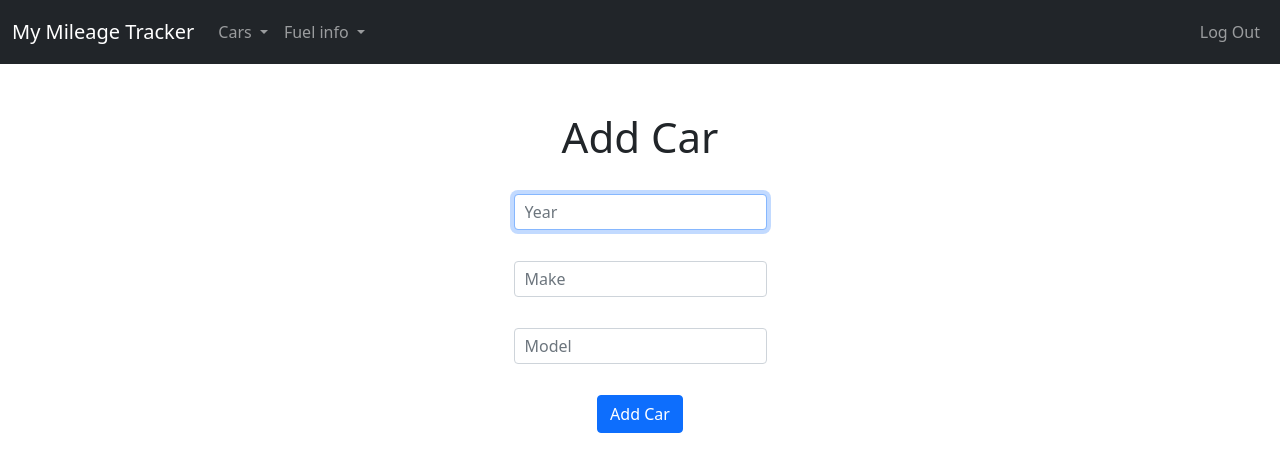
After one commit to Lannyboi/my_mileage_tracker_py, a Flask app: page /add-car in a window 1280 px wide. The commit adds this page. Shown: the top 472 px of the page. Run offline with Flask 3, Linux system fonts and the light colour scheme; a user stored in the database is signed in; some libraries are stand-ins or nearby versions.

Commit message:
Can now add cars

```diff
--- a/app.py
+++ b/app.py
@@ -75,8 +75,28 @@ def login():
     else:
         return render_template("login.html")
 
+
 @app.route("/logout")
 def logout():
     # Logout
     session.clear()
     return redirect("/")
+
+
+@app.route("/add-car", methods=["GET", "POST"])
+@login_required
+def addCar():
+    if request.method == "GET":
+        return render_template("addCar.html")
+
+    elif request.method == "POST":
+        year = int(request.form.get("year"))
+        make = request.form.get("make")
+        model = request.form.get("model")
+
+        if not year or not make or not model:
+            return "Please fill out all required fields"
+        else:
+            print(year, make, model, session["user_id"])
+            db.execute("INSERT INTO cars (car_year, make, model, user_id) VALUES (?, ?, ?, ?)", year, make, model, session["user_id"])
+            return redirect("/")
--- /dev/null
+++ b/templates/addCar.html
@@ -0,0 +1,22 @@
+{% extends "layout.html" %}
+
+{% block title %}
+    Add Car
+{% endblock %}
+
+{% block main %}
+    <h1>Add Car</h1>
+    <br>
+    <form action="/add-car" method="post" class="form">
+        <div class="mb-3">
+            <input autocomplete="off" autofocus class="form-control mx-auto w-auto" id="year" name="year" placeholder="Year" type="text">
+        </div>
+        <div class="mb-3">
+            <input autocomplete="off" class="form-control mx-auto w-auto" id="make" name="make" placeholder="Make" type="text">
+        </div>
+        <div class="mb-3">
+            <input autocomplete="off" class="form-control mx-auto w-auto" id="model" name="model" placeholder="Model" type="text">
+        </div>
+        <button class="btn btn-primary" type="submit">Add Car</button>
+    </form>
+{% endblock %}
--- a/templates/layout.html
+++ b/templates/layout.html
@@ -25,9 +25,9 @@
                                 Cars
                             </a>
                             <ul class="dropdown-menu">
-                                <li><a class="dropdown-item" href="/car-add">Add Car</a></li>
+                                <li><a class="dropdown-item" href="/add-car">Add Car</a></li>
                                 <li><hr class="dropdown-divider"></li>
-                                <li><a class="dropdown-item" href="/car-remove">Remove Car</a></li>
+                                <li><a class="dropdown-item" href="/remove-car">Remove Car</a></li>
                             </ul>
                         </li>
                         <li class="nav-item dropdown">
--- a/templates/login.html
+++ b/templates/login.html
@@ -12,7 +12,7 @@
             <input autocomplete="off" autofocus class="form-control mx-auto w-auto" id="username" name="username" placeholder="Username" type="text">
         </div>
         <div class="mb-3">
-            <input class="form-control mx-auto w-auto" id="password" name="password" placeholder="Password" type="password">
+            <input autocomplete="off" class="form-control mx-auto w-auto" id="password" name="password" placeholder="Password" type="password">
         </div>
         <button class="btn btn-primary" type="submit">Log In</button>
     </form>
```
Also changed, not shown: mileageTracker.db, 2 other files.
